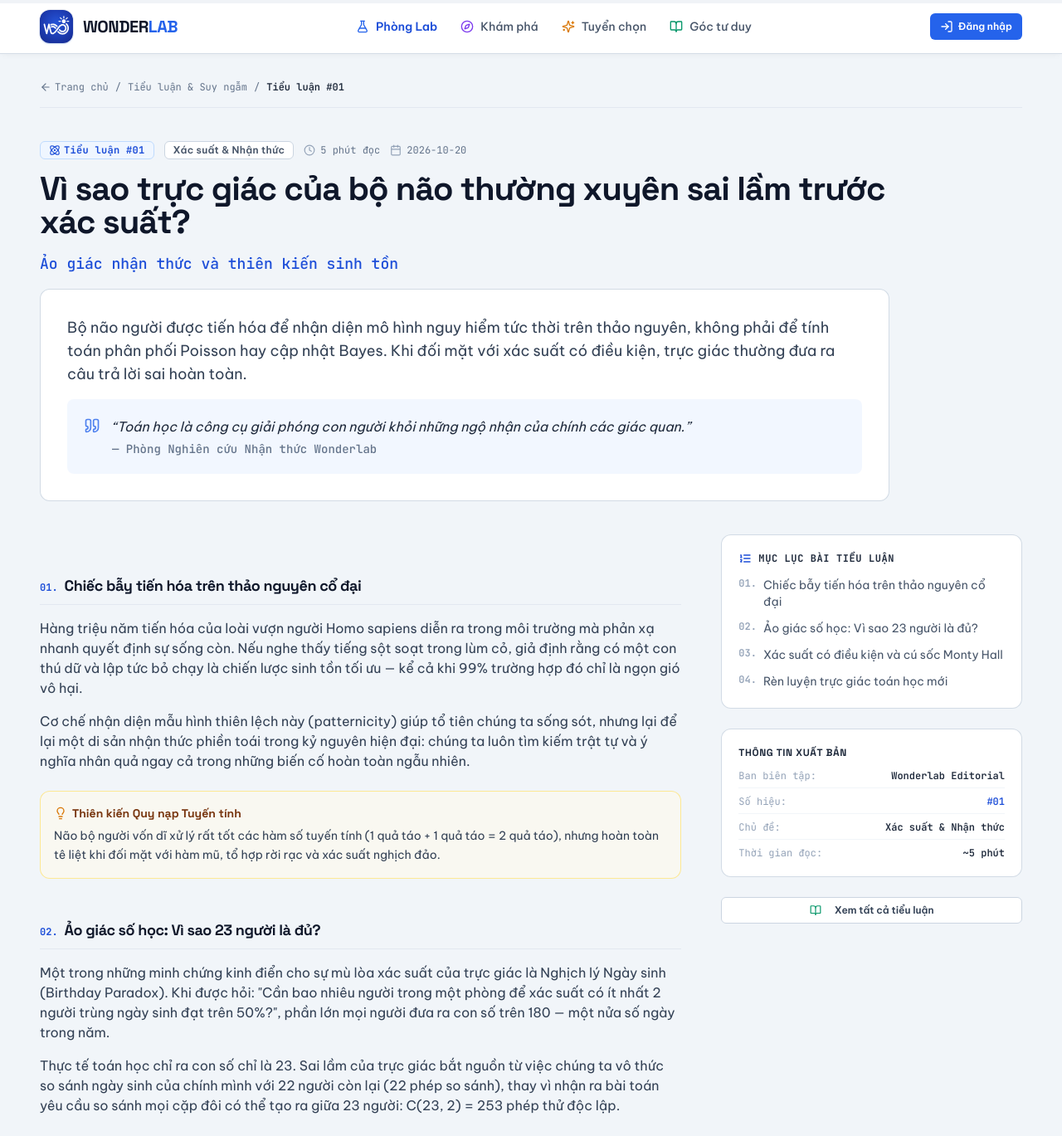
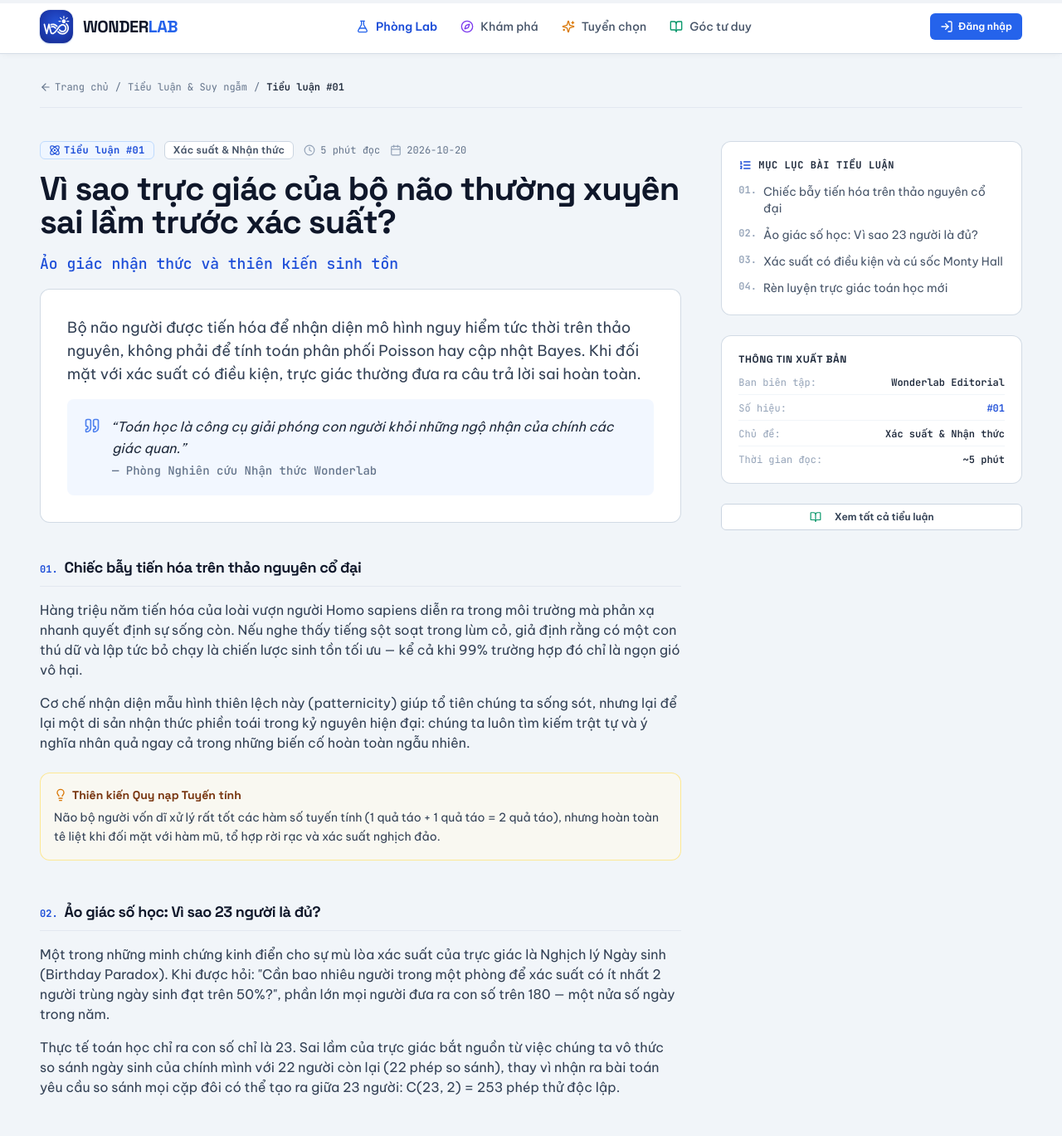
Before and after one commit to thanhba0505/wonderlab, a Next.js app in the folder client/: page /essays/vi-sao-truc-giac-sai-lam-truoc-xac-suat in a window 1280 px wide. Shown: the top 1369 px of the page at 83% size. Built offline with nearby package versions, Linux system fonts and the light colour scheme; no server answers.

Commit message:
feat(client): align table of contents with essay hero header and enable smooth scrolling

```diff
--- a/client/src/app/(public)/essays/[slug]/page.tsx
+++ b/client/src/app/(public)/essays/[slug]/page.tsx
@@ -90,8 +90,12 @@ export default async function EssayPage({ params }: EssayPageProps) {
           </span>
         </div>
 
+        {/* Main Content Layout with 2 Columns on Desktop starting at Header level */}
+        <div className="grid grid-cols-1 lg:grid-cols-12 gap-8 xl:gap-12 items-start">
+          {/* Main Reading Column (Hero Header + Sections) */}
+          <div className="lg:col-span-8 xl:col-span-8 space-y-8 xl:space-y-10">
             {/* Hero Header */}
-        <header className="space-y-4 max-w-4xl xl:max-w-5xl">
+            <header className="space-y-4">
               <div className="flex flex-wrap items-center gap-3">
                 <Badge variant="cyan" className="font-mono text-xs font-bold">
                   <Atom className="mr-1 h-3.5 w-3.5" />
@@ -143,16 +147,13 @@ export default async function EssayPage({ params }: EssayPageProps) {
               </div>
             </header>
 
-        {/* Main Content Layout with 2 Columns on Desktop */}
-        <div className="grid grid-cols-1 lg:grid-cols-12 gap-8 xl:gap-12 items-start">
-          {/* Main Reading Column */}
-          <main className="lg:col-span-8 xl:col-span-8 space-y-10 xl:space-y-12">
             {/* Inline Table of Contents for Mobile */}
             <div className="lg:hidden">
               {essay.sections && <TableOfContents sections={essay.sections} />}
             </div>
 
             {/* Article Sections */}
+            <main className="space-y-10 xl:space-y-12">
               {essay.sections?.map((section, idx) => (
                 <section key={section.id} id={section.id} className="scroll-mt-20 space-y-4">
                   <div className="flex items-baseline gap-2 border-b border-slate-200 pb-2">
@@ -294,6 +295,7 @@ export default async function EssayPage({ params }: EssayPageProps) {
                 />
               </div>
             </main>
+          </div>
 
           {/* Sticky Sidebar on Desktop */}
           <aside className="hidden lg:block lg:col-span-4 xl:col-span-4 sticky top-24 space-y-6">
--- a/client/src/app/layout.tsx
+++ b/client/src/app/layout.tsx
@@ -62,7 +62,7 @@ export default function RootLayout({
   return (
     <html
       lang="vi"
-      className={`${beVietnamPro.variable} ${spaceGrotesk.variable} ${jetbrainsMono.variable}`}
+      className={`${beVietnamPro.variable} ${spaceGrotesk.variable} ${jetbrainsMono.variable} scroll-smooth`}
       suppressHydrationWarning
     >
       <body
```
Lines whose indentation alone changed are shown as unchanged.
